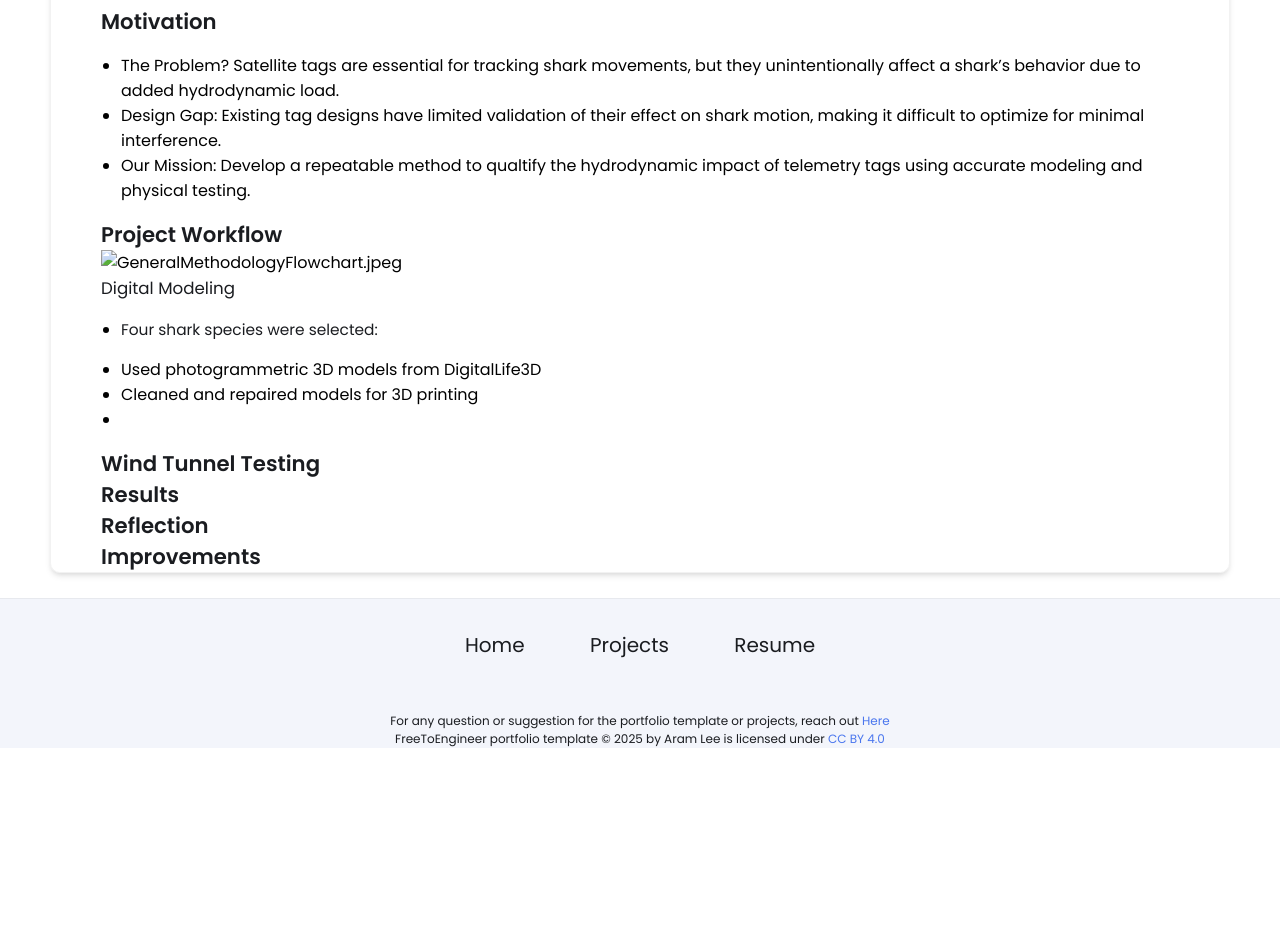
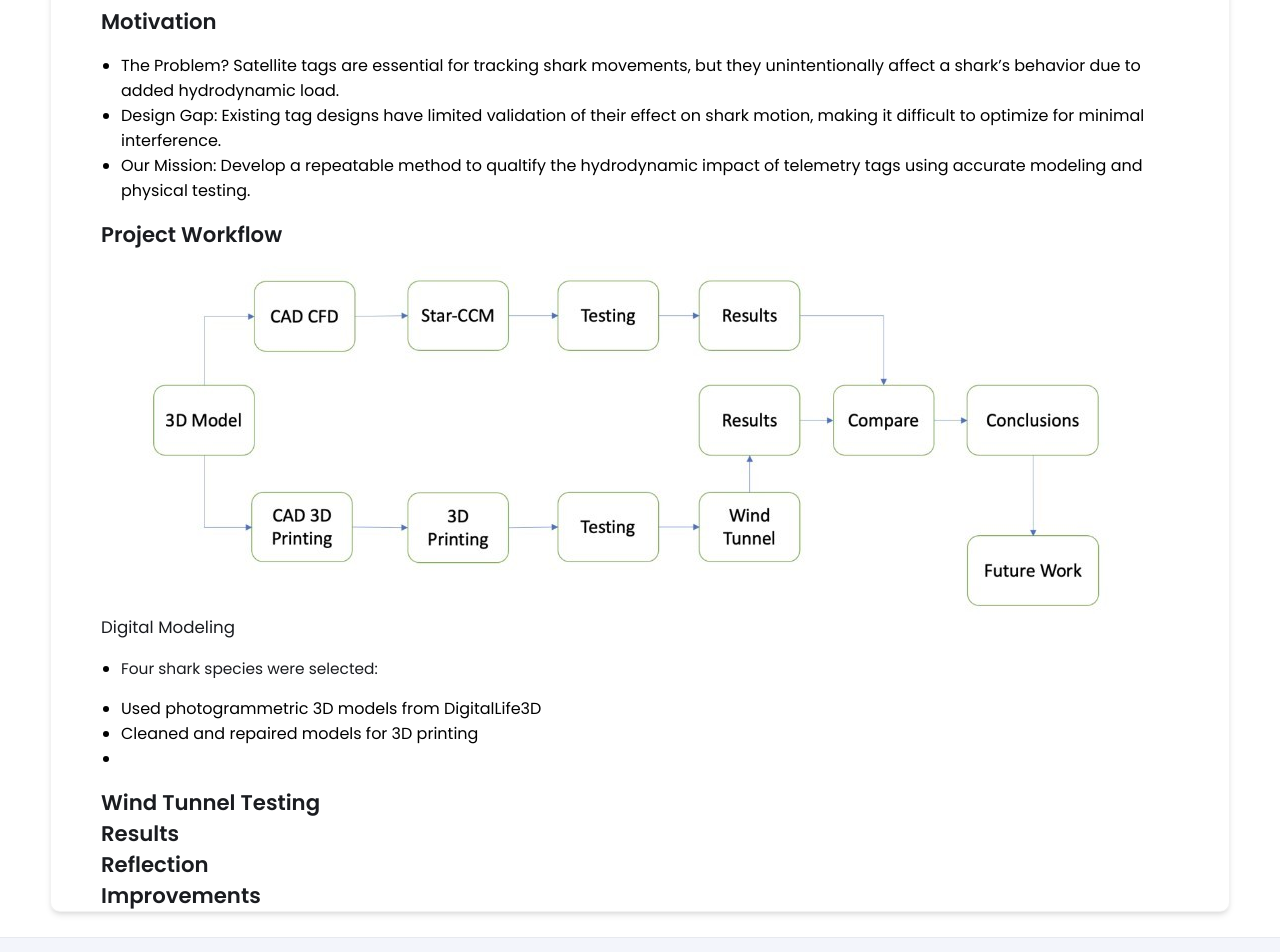
Before and after one commit to munir-zarea/munir-zarea.github.io, a Jekyll site: the page built from _projects/Analysis of Shark Fluid Dynamics to Guide Satellite Tag Development/index.md, in a window 1280 px wide. Shown: the part 1207-2159 px from the top of the page. Built offline with Jekyll 4.4.1, drawn with Linux system fonts in a browser that asks for light colours; before the commit the page ends 1955 px from its top, so only the background shows below that.

Commit message:
Update index.md

```diff
--- a/_projects/Analysis of Shark Fluid Dynamics to Guide Satellite Tag Development/index.md
+++ b/_projects/Analysis of Shark Fluid Dynamics to Guide Satellite Tag Development/index.md
@@ -26,7 +26,7 @@ Data Analysis: MATLAB, Excel
 - Our Mission: Develop a repeatable method to qualtify the hydrodynamic impact of telemetry tags using accurate modeling and physical testing.
 
 ## Project Workflow
-{% include image-gallery.html images="GeneralMethodologyFlowchart.jpeg" height="400"%}
+{% include image-gallery.html images="/assets/images/profile-image/GeneralMethodologyFlowchart.jpeg" height="400"%}
 
 ### Digital Modeling
 - Four shark species were selected:
```
